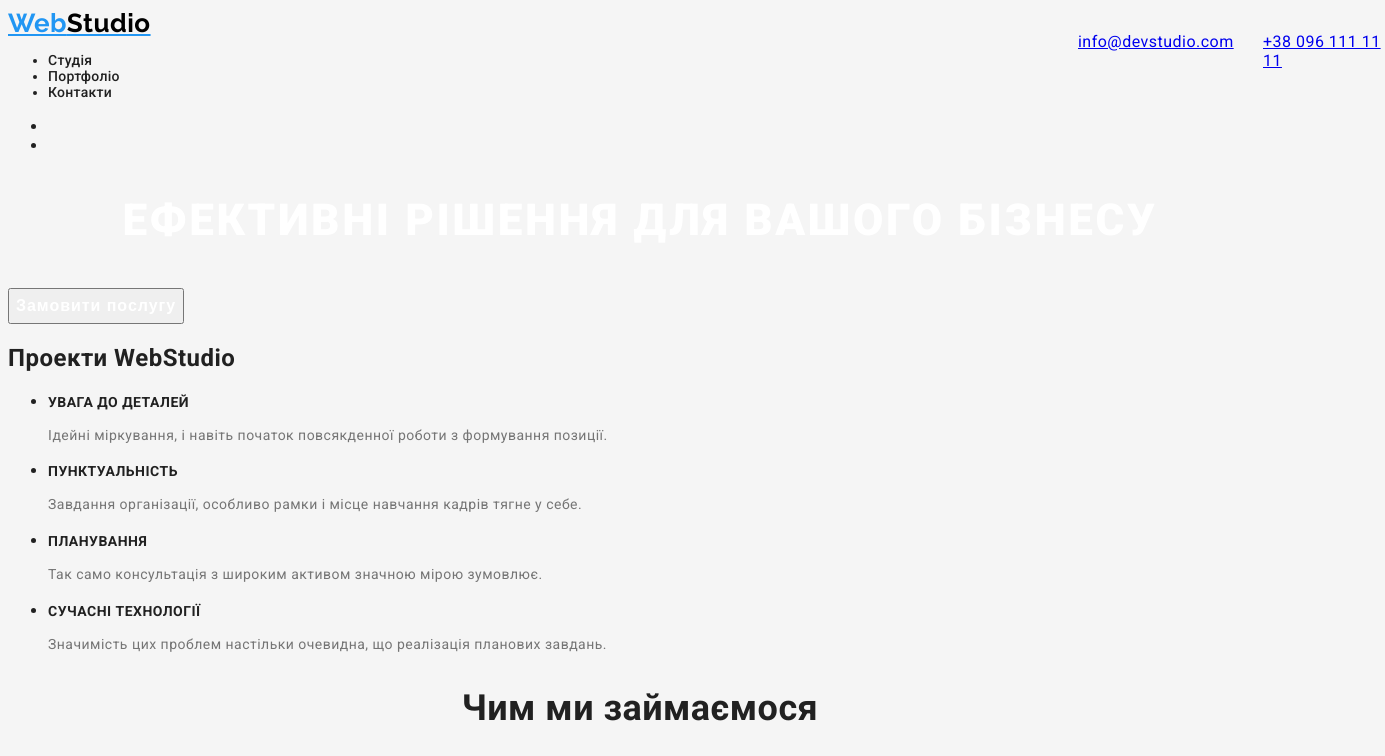
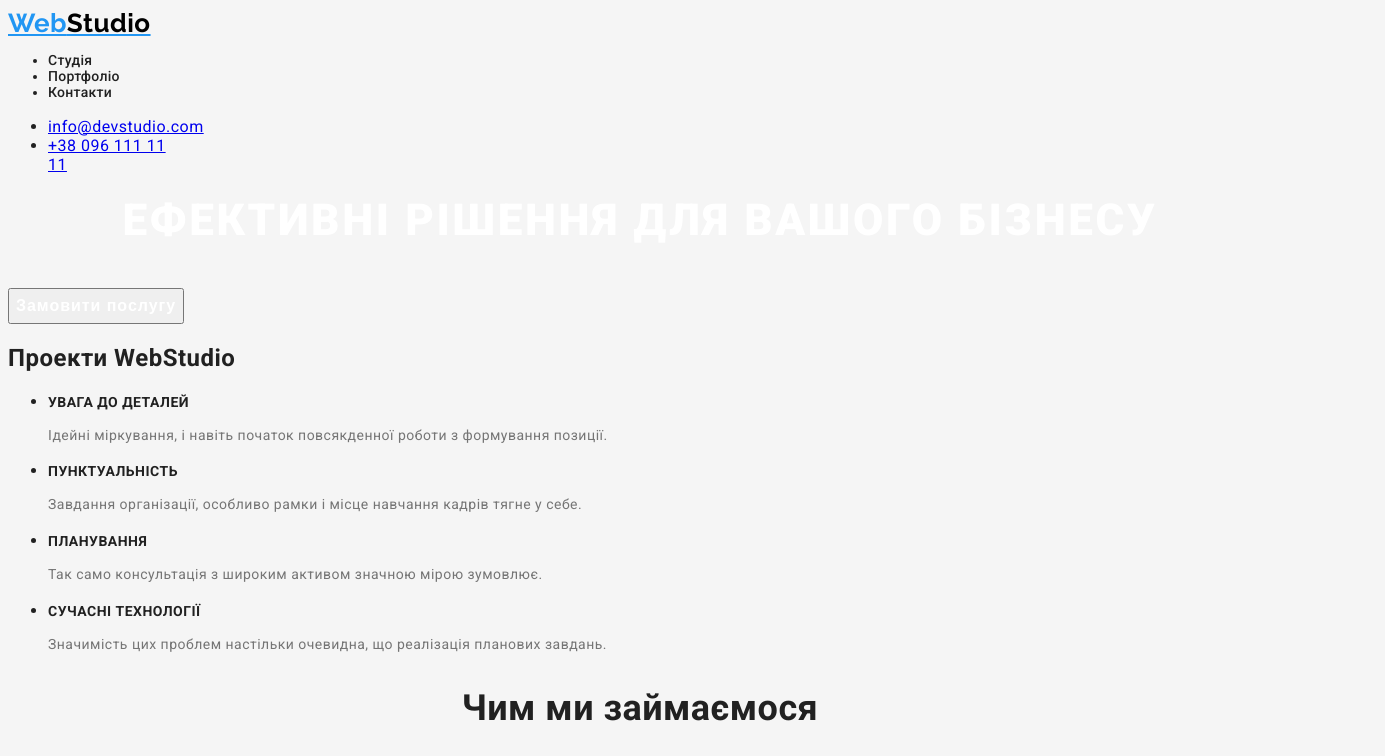
Before and after one commit to MariaRohova/goit-markup-hw-02, a plain HTML site: page index.html in a window 1280 px wide. Shown: the top 756 px of the page, 1385 px wide, since content can reach past the window. Drawn offline with Linux system fonts and the light colour scheme.

Commit message:
Update styles.css

```diff
--- a/css/styles.css
+++ b/css/styles.css
@@ -35,15 +35,12 @@ color: #212121;
 position: absolute;
 width: 135px;
 height: 16px;
-left: 1078px;
-top: 32px;
 }
+
 .contact-phone {
 position: absolute;
 width: 122px;
 height: 16px;
-left: 1263px;
-top: 32px;
 }
 
 .main-title{
```
